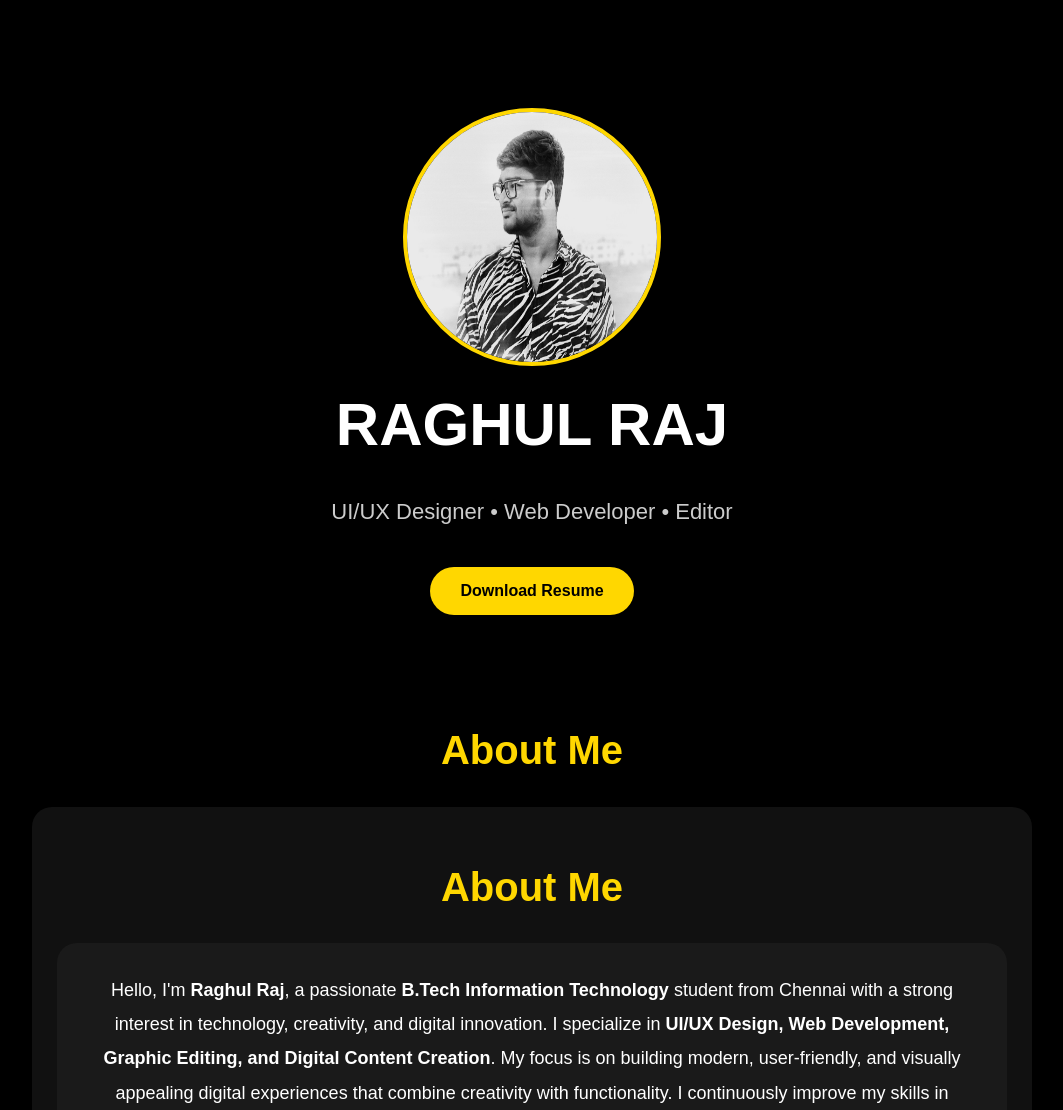
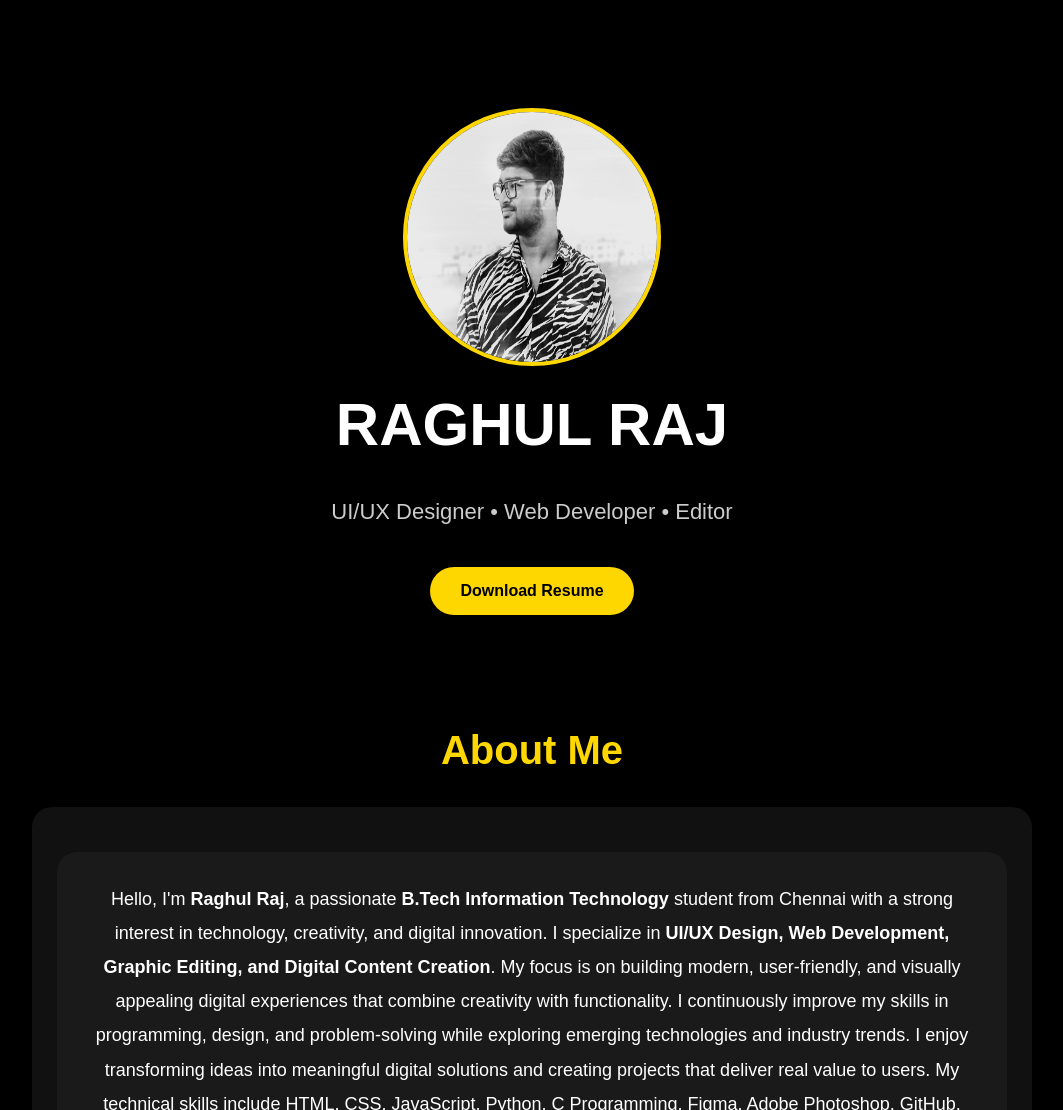
Before and after one commit to raghulbusiness/Raghul-Portfolio, a plain HTML site: page index.html in a window 1280 px wide. Shown: the top 1110 px of the page, without its empty margins (108-1171 px from the left). Drawn offline with Linux system fonts and the light colour scheme.

Commit message:
Update index.html

```diff
--- a/index.html
+++ b/index.html
@@ -58,7 +58,6 @@ Download Resume
 <h2 style="color:gold;font-size:40px;">About Me</h2>
 
 <div style="background:#111;padding:25px;border-radius:20px;margin-top:20px;">
-<h2 style="color:gold;font-size:40px;">About Me</h2>
 
 <div style="background:#1a1a1a;padding:30px;border-radius:20px;margin-top:20px;line-height:1.9;font-size:18px;">
 
```
